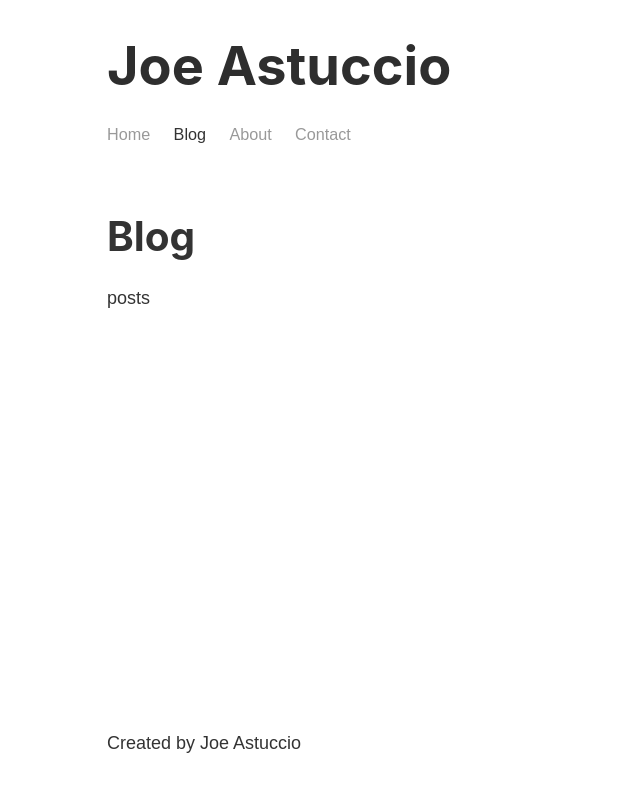
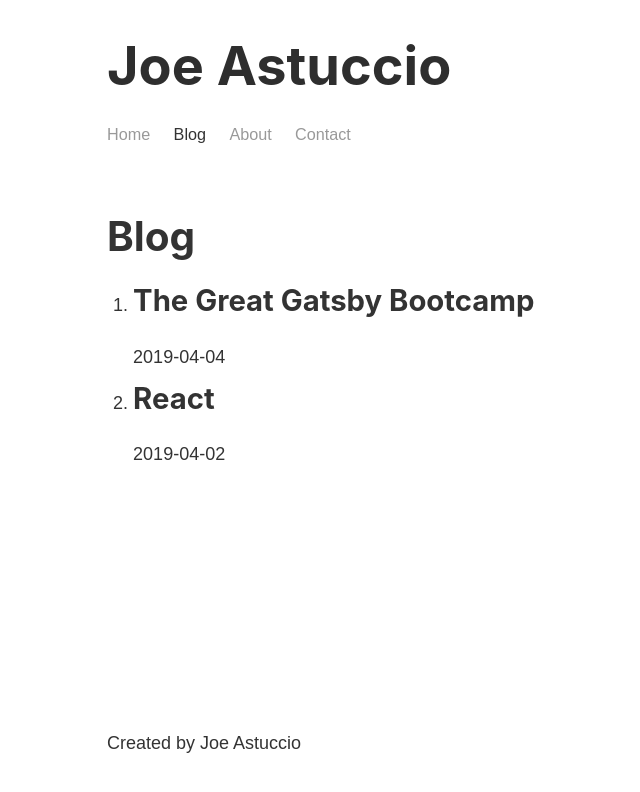
Before and after one commit to jastuccio/gatsby-bootcamp, a Gatsby site: page /blog in a window 1280 px wide. Shown: the whole page, without its empty margins (176-816 px from the left). Built offline with nearby package versions, Linux system fonts and the light colour scheme; Gatsby itself is replaced by a stand-in of ours.

Commit message:
feat: add blog post listitng

```diff
--- a/src/pages/blog.js
+++ b/src/pages/blog.js
@@ -1,11 +1,38 @@
 import React from "react"
+import { graphql, useStaticQuery } from "gatsby"
+
 import Layout from "../components/layout"
+import { node } from "prop-types"
 
-export default function BlogPage() {
+const BlogPage = () => {
+  const data = useStaticQuery(graphql`
+    {
+      allMarkdownRemark {
+        edges {
+          node {
+            frontmatter {
+              title
+              date
+            }
+          }
+        }
+      }
+    }
+  `)
   return (
     <Layout>
       <h1>Blog</h1>
-      <p>posts</p>
+      <ol>
+        {data.allMarkdownRemark.edges.map(edge => {
+          return (
+            <li>
+              <h2>{edge.node.frontmatter.title}</h2>
+              <p>{edge.node.frontmatter.date}</p>
+            </li>
+          )
+        })}
+      </ol>
     </Layout>
   )
 }
+export default BlogPage
--- /dev/null
+++ b/src/posts/gatsby.md
@@ -0,0 +1,12 @@
+---
+title: "The Great Gatsby Bootcamp"
+date: "2019-04-04"
+---
+
+I just launched a new bootcamp!
+
+## Topics Covered
+
+1. Gatsby
+2. GraphQL
+3. React
--- /dev/null
+++ b/src/posts/react.md
@@ -0,0 +1,6 @@
+---
+title: "React"
+date: "2019-04-02"
+---
+
+learn React.
```
